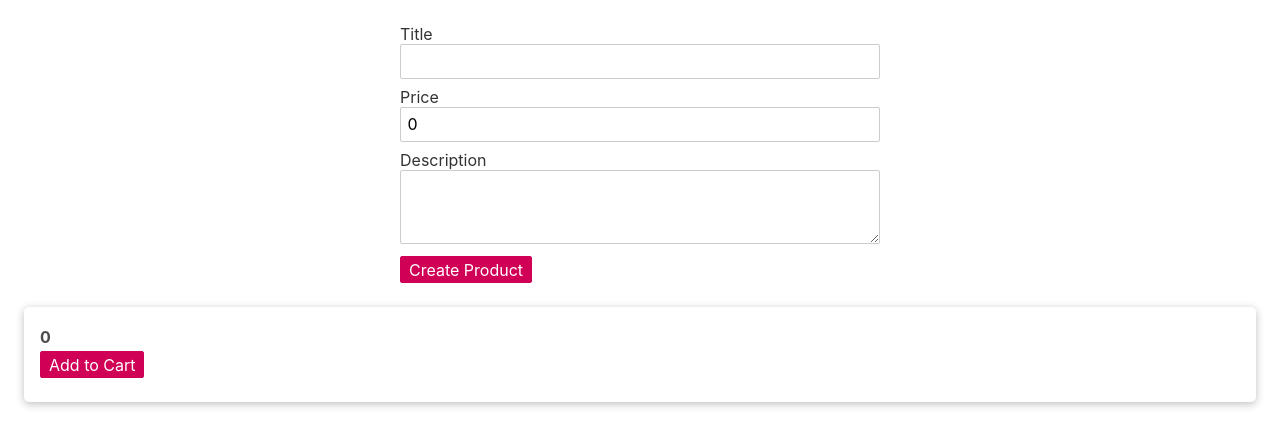
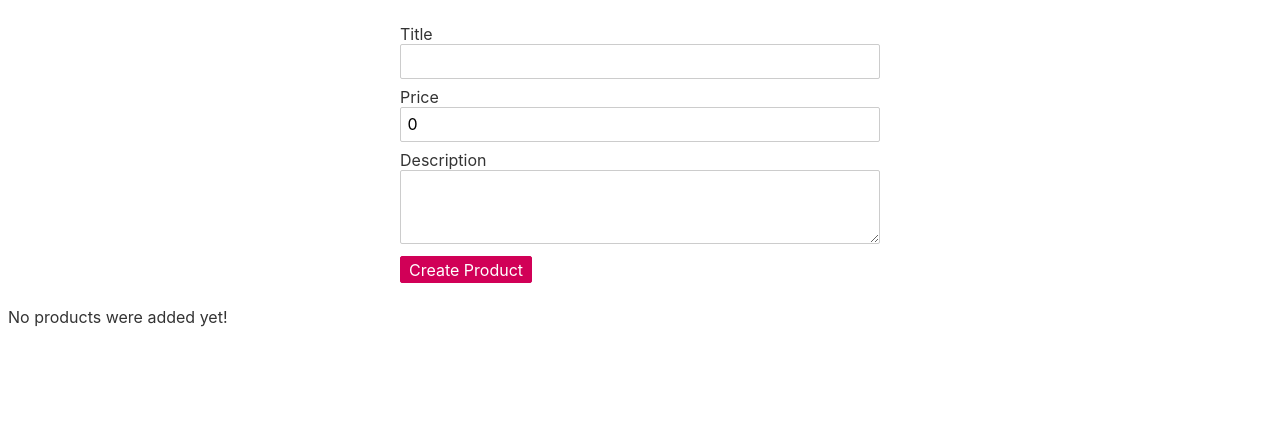
Before and after one commit to Annie-Huang/svelte-first-steps, a Svelte app: page / in a window 1280 px wide. Shown: the top 446 px of the page. Built offline with nearby package versions, Linux system fonts and the light colour scheme.

Commit message:
Linked the 'Create Product' logic into the display list below.

```diff
--- a/src/App.svelte
+++ b/src/App.svelte
@@ -18,7 +18,10 @@
             price,
             description
         };
-        products.push(newProduct);
+        // This will not work. push add more value into the array but the array points 'products' still pointing to the same memory location.
+        // What we need to do is to assign a new value to product. This will trigger an update by svelte.
+        // products.push(newProduct);
+        products = products.concat(newProduct);
     }
 </script>
 
@@ -53,4 +56,14 @@
     <Button on:click={createProduct}>Create Product</Button>
 </section>
 
-<Product productTitle={title} productPrice={price} productDescription={description} />
+<!--{@debug products}-->
+{#if products.length === 0}
+    <p>No products were added yet!</p>
+    {:else}
+    {#each products as product}
+        <Product
+                productTitle={product.title}
+                productPrice={product.price}
+                productDescription={product.description} />
+    {/each}
+{/if}
```
